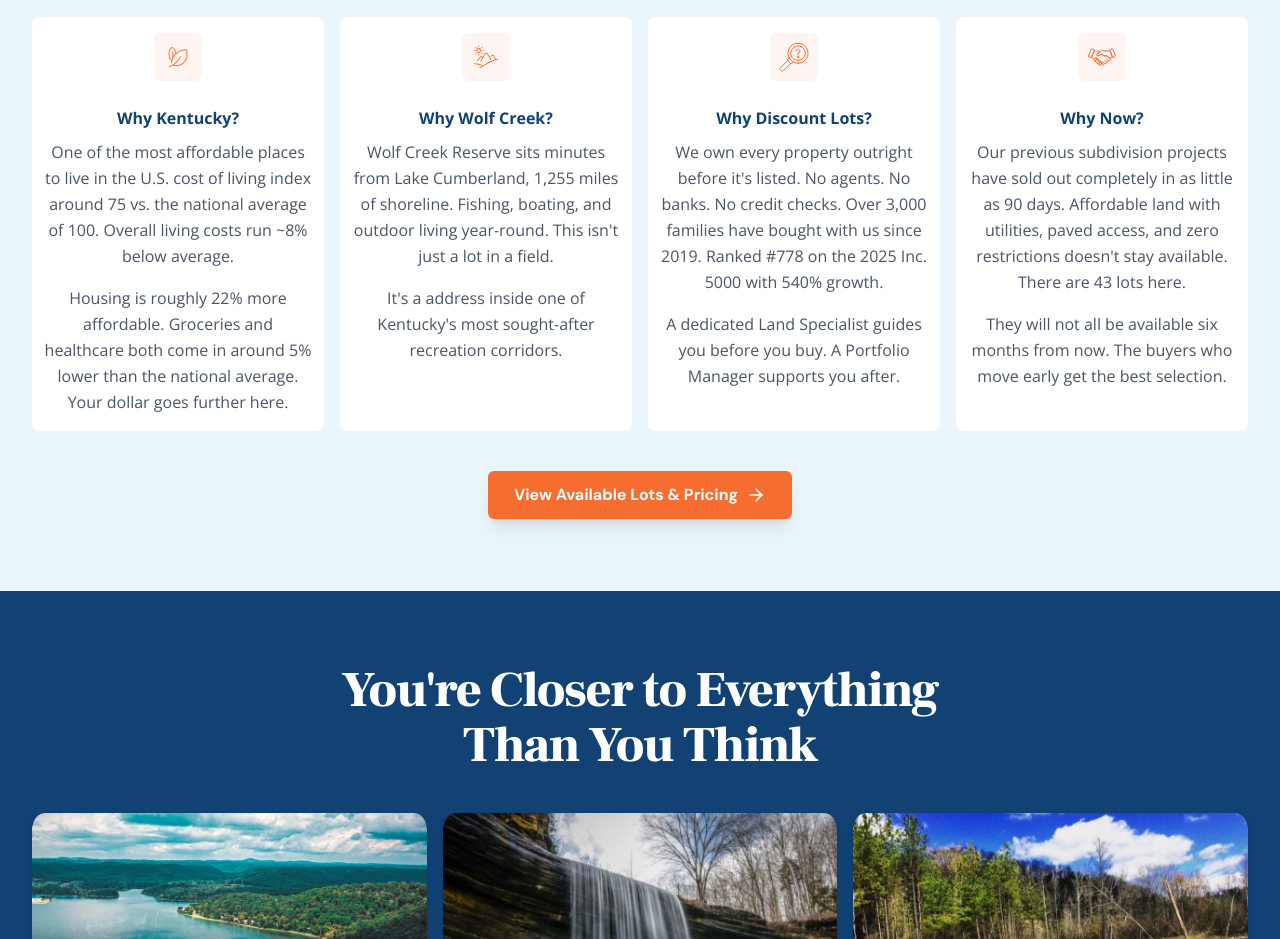
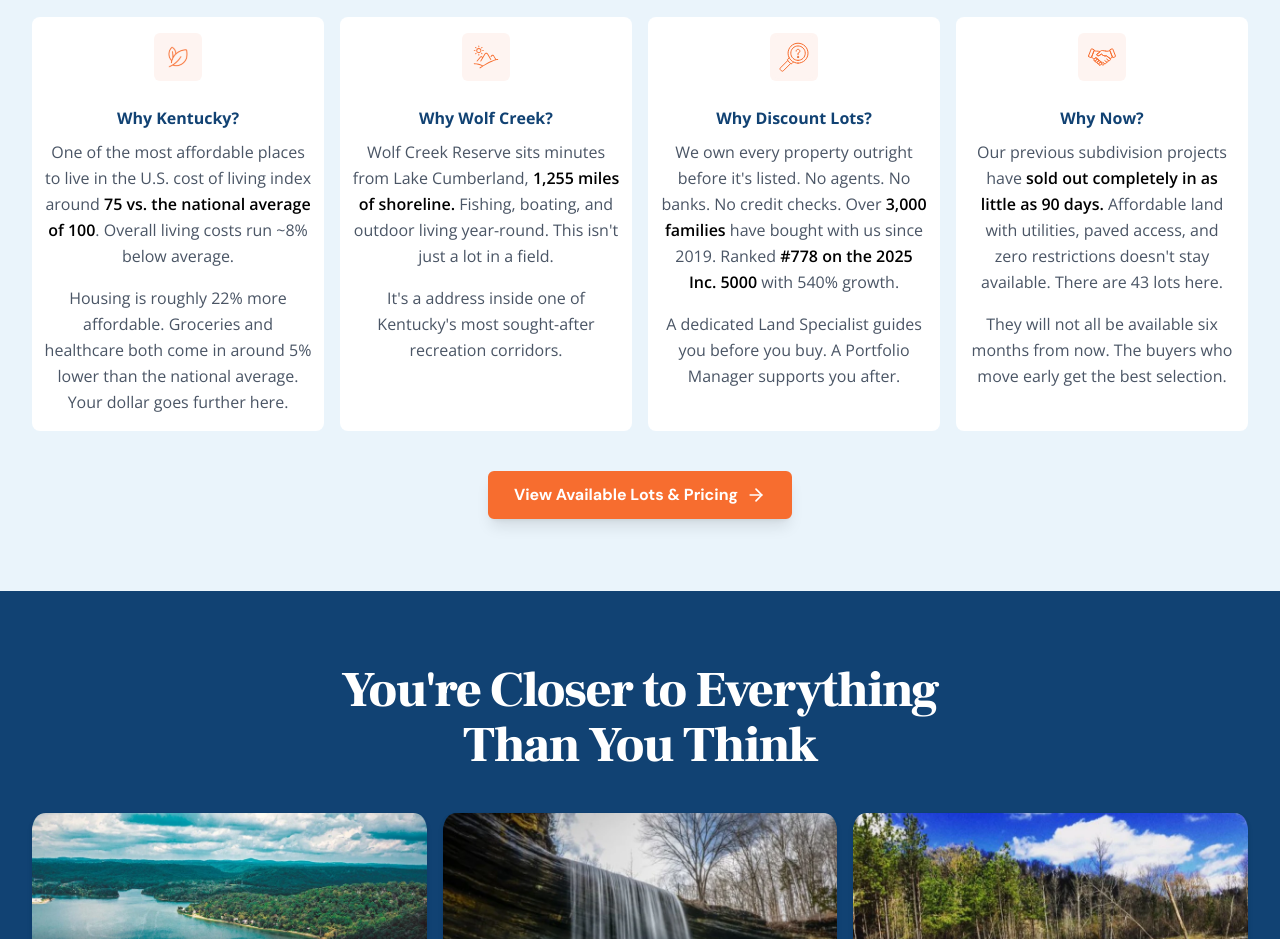
Before and after one commit to Cosmo-US-LLC/discount-lot-website, a React (Vite) app: page /states/kentucky in a window 1280 px wide. Shown: the part 3300-4239 px from the top of the page. Built offline with nearby package versions, Linux system fonts and the light colour scheme.

Commit message:
update the issues

```diff
--- a/src/components/pageComponents/states/Kentucky/KentuckyWhySection.jsx
+++ b/src/components/pageComponents/states/Kentucky/KentuckyWhySection.jsx
@@ -14,8 +14,11 @@
         <>
           <p>
             One of the most affordable places to live in the U.S. cost of living
-            index around 75 vs. the national average of 100. Overall living
-            costs run ~8% below average.
+            index around{" "}
+            <span className="font-[600] text-[#000]">
+              75 vs. the national average of 100
+            </span>
+            . Overall living costs run ~8% below average.
           </p>
           <p className="mt-4">
             Housing is roughly 22% more affordable. Groceries and healthcare
@@ -31,9 +34,12 @@
       body: (
         <>
           <p>
-            Wolf Creek Reserve sits minutes from Lake Cumberland, 1,255 miles of
-            shoreline. Fishing, boating, and outdoor living year-round. This
-            isn't just a lot in a field.
+            Wolf Creek Reserve sits minutes from Lake Cumberland,{" "}
+            <span className="font-[600] text-[#000]">
+              1,255 miles of shoreline.{" "}
+            </span>{" "}
+            Fishing, boating, and outdoor living year-round. This isn't just a
+            lot in a field.
           </p>
           <p className="mt-4">
             It's a address inside one of Kentucky's most sought-after recreation
@@ -49,8 +55,13 @@
         <>
           <p>
             We own every property outright before it&apos;s listed. No agents.
-            No banks. No credit checks. Over 3,000 families have bought with us
-            since 2019. Ranked #778 on the 2025 Inc. 5000 with 540% growth.
+            No banks. No credit checks. Over{" "}
+            <span className="font-[600] text-[#000]">3,000 families </span> have
+            bought with us since 2019. Ranked{" "}
+            <span className="font-[600] text-[#000]">
+              #778 on the 2025 Inc. 5000{" "}
+            </span>{" "}
+            with 540% growth.
           </p>
           <p className="mt-4">
             A dedicated Land Specialist guides you before you buy. A Portfolio
@@ -65,10 +76,12 @@
       body: (
         <>
           <p>
-            Our previous subdivision projects have sold out completely in as
-            little as 90 days. Affordable land with utilities, paved access, and
-            zero restrictions doesn&apos;t stay available. There are 43 lots
-            here.
+            Our previous subdivision projects have{" "}
+            <span className="font-[600] text-[#000]">
+              sold out completely in as little as 90 days.{" "}
+            </span>{" "}
+            Affordable land with utilities, paved access, and zero restrictions
+            doesn&apos;t stay available. There are 43 lots here.
           </p>
           <p className="mt-4">
             They will not all be available six months from now. The buyers who
--- a/src/data/faqs.js
+++ b/src/data/faqs.js
@@ -137,7 +137,7 @@
     id: "ky-roads-access",
     question: "Are the roads paved? Will I have year-round access?",
     answer:
-      "Yes. All lots in Kentucky Rollin' Hills are accessible via paved public roads: Willis Creek Road connects to KY-90 and KY-127, Clinton County's main highways. Front lots and the main entrance have direct paved road frontage on Willis Creek Road. Interior lots are accessed via a private dirt road through the subdivision. For details on which specific lots have paved vs. dirt access, ask your Land Specialist — they can walk you through the lot map.",
+      "Yes. All lots in Kentucky Wolf creek are accessible via paved public roads: Willis Creek Road connects to KY-90 and KY-127, Clinton County's main highways. Front lots and the main entrance have direct paved road frontage on Willis Creek Road. Interior lots are accessed via a private dirt road through the subdivision. For details on which specific lots have paved vs. dirt access, ask your Land Specialist — they can walk you through the lot map.",
   },
   {
     id: "ky-sell-later",
@@ -149,7 +149,7 @@
     id: "ky-trust-discount-lots",
     question: "Who is Discount Lots? Can I trust them?",
     answer:
-      "Discount Lots was founded in 2019 and has served 3,000+ customers across multiple states. We're ranked #778 on the 2025 Inc. 5000 (540% revenue growth). We hold a BBB A rating (4.13★), a 4.9★ Google rating across 530+ reviews, and a 4.8★ Trustpilot rating across 200+ reviews. Our team of 70+ includes dedicated Land Specialists and Portfolio Managers whose only job is to make your land purchase as smooth as possible.",
+      "Discount Lots was founded in 2019 and has served 3,000+ customers across multiple states. We're ranked #778 on the 2025 Inc. 5000 (540% revenue growth). We hold a BBB A - rating, a 4.9★ Google rating across 530+ reviews, and a 4.8★ Trustpilot rating across 200+ reviews., and a 4.8★ Trustpilot rating across 200+ reviews. Our team of 70+ includes dedicated Land Specialists and Portfolio Managers whose only job is to make your land purchase as smooth as possible.",
   },
 ];
 
```
